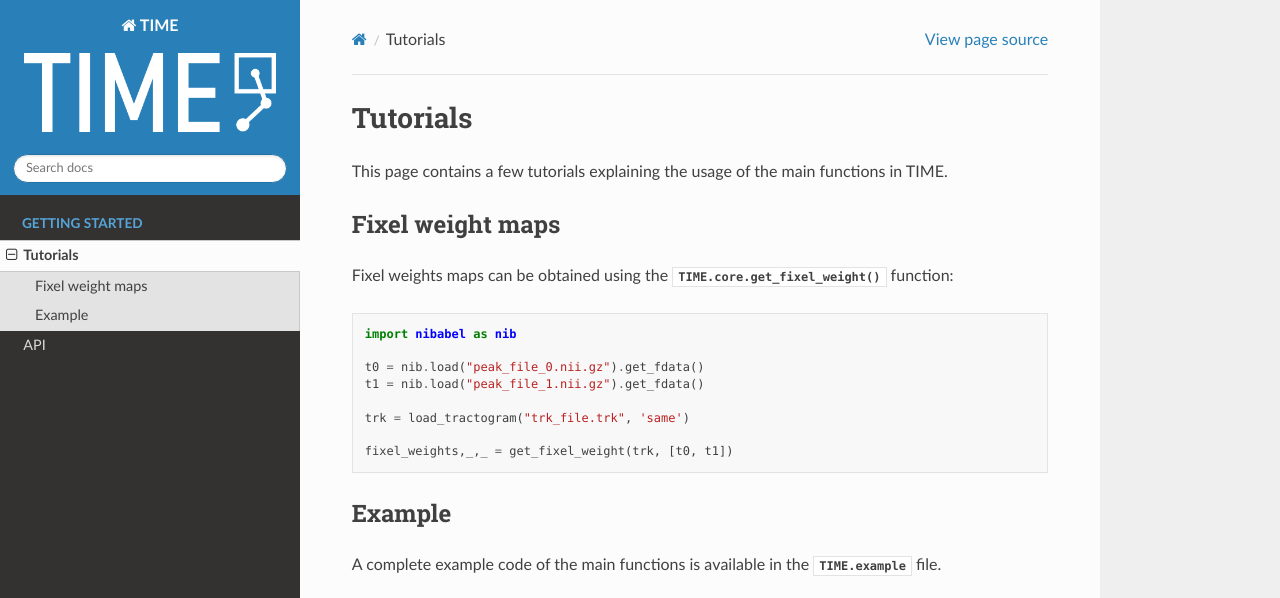
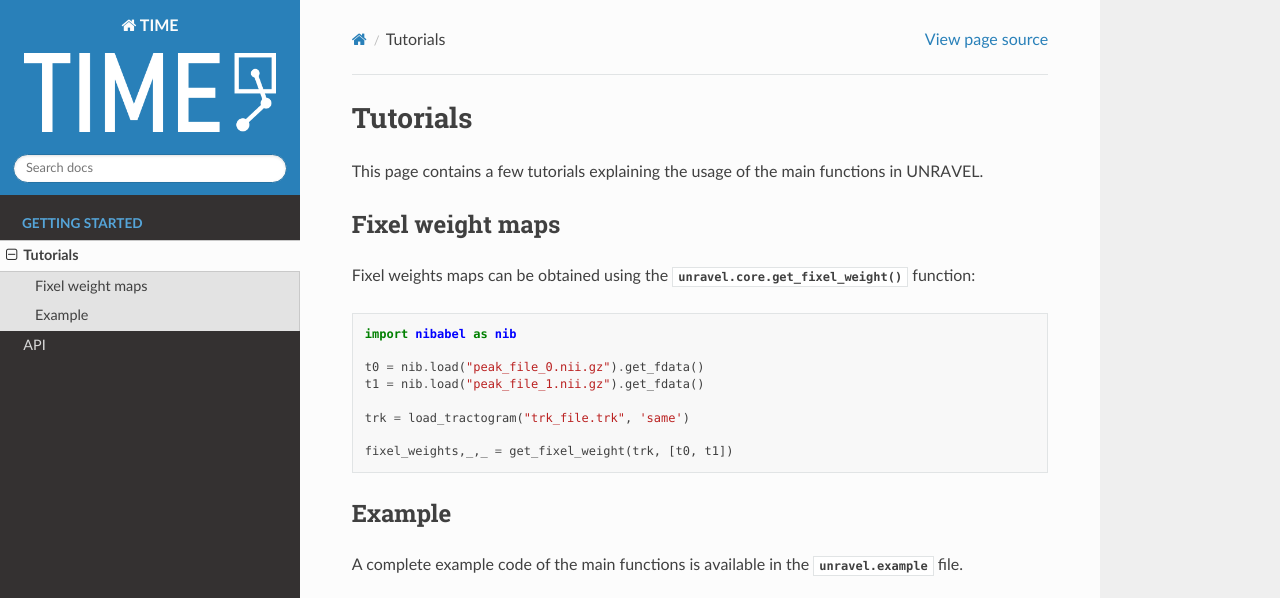
Before and after one commit to DelinteNicolas/UNRAVEL, a Sphinx documentation site: the page built from docs/tutorials.rst, in a window 1280 px wide and 992 px high, cut to the strip 0-598 px from the top of the window. Built offline with Sphinx 7.4.7 and the Read the Docs theme 2.0.0, drawn with Linux system fonts in a browser that asks for light colours.

Commit message:
Update tutorials.rst

```diff
--- a/docs/tutorials.rst
+++ b/docs/tutorials.rst
@@ -1,12 +1,12 @@
 Tutorials
 ============
 
-This page contains a few tutorials explaining the usage of the main functions in TIME.
+This page contains a few tutorials explaining the usage of the main functions in UNRAVEL.
 
 Fixel weight maps
 -----------------
 
-Fixel weights maps can be obtained using the :meth:`TIME.core.get_fixel_weight` function::
+Fixel weights maps can be obtained using the :meth:`unravel.core.get_fixel_weight` function::
 
 	import nibabel as nib
 
@@ -20,9 +20,9 @@ Fixel weights maps can be obtained using the :meth:`TIME.core.get_fixel_weight`
 Example
 ----------------
 
-A complete example code of the main functions is available in the :class:`TIME.example` file.
+A complete example code of the main functions is available in the :class:`unravel.example` file.
 
-.. literalinclude:: ../TIME/example.py
+.. literalinclude:: ../unravel/example.py
     :linenos:
     :language: python
     :lines: 13-
```
